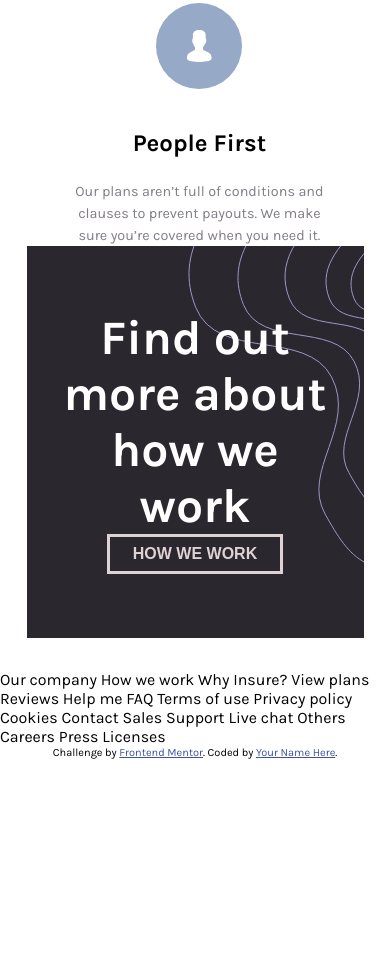
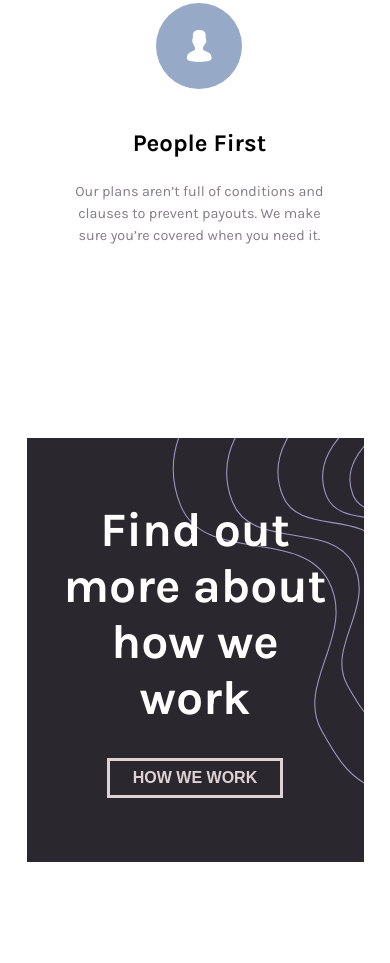
Before and after one commit to macluiggy/FM-insure-landing-page-master, a plain HTML site: page index.html in a window 390 px wide. Shown: the part 2141-3104 px from the top of the page. Before the commit the page ends 2900 px from the top, so only its background shows below. Drawn offline with Linux system fonts and the light colour scheme.

Commit message:
empezando la parte del footer

```diff
--- a/css/styles.css
+++ b/css/styles.css
@@ -317,9 +317,12 @@ main .list-main-section1 {
     }
 }
 /*main section 2*/
+.main-section2-container {
+    margin: 0 auto;
+    width: 80%;
+}
 .main-section2 {
     display: flex;
-    width: 75%;
     margin: 0 auto;
     font-size: 2em;
     padding: 2em;
@@ -330,7 +333,8 @@ main .list-main-section1 {
     color: white;
     background-image: url('../images/bg-pattern-how-we-work-desktop.svg');
     background-repeat: no-repeat;
-    background-position: right;
+    background-position: right top;
+    background-size: 16em;
 }
 .main-section2 h2 {
     width: 44%;
@@ -345,6 +349,7 @@ main .list-main-section1 {
     padding: 0.5em 1.4em;
     outline: none;
     font-weight: bold;
+    margin-top: 2em;
 }
 /*main section 2 mobile*/
 @media screen and (max-width: 700px) {
@@ -355,8 +360,23 @@ main .list-main-section1 {
         background-image: url('../images/bg-pattern-how-we-work-mobile.svg');
         padding: 2em 1em;
         background-position: right top;
+        background-size: 6em;
     }
     .main-section2 h2 {
         width: 100%;
     }
+    .main-section2-container {
+        margin: 0 auto;
+        width: 100%;
+        margin: 12em 0;
+    }
 }
+
+/*--------------
+FOOTER SECTION
+---------------*/
+footer {
+    border: solid;
+    position: absolute;
+    width: 100%;
+}
--- a/index.html
+++ b/index.html
@@ -88,10 +88,12 @@
       </article>
     </section>
 
-  <section class="main-section2">
-    <h2 class="find-more-text">Find out more about how we work</h2>
-    <button class="find-more-h2">How we work</button>
-  </section>
+  <div class="main-section2-container">
+    <section class="main-section2">
+      <h2 class="find-more-text">Find out more about how we work</h2>
+      <button class="find-more-h2">How we work</button>
+    </section>
+  </div>
   </main>
 
   <footer>
```
